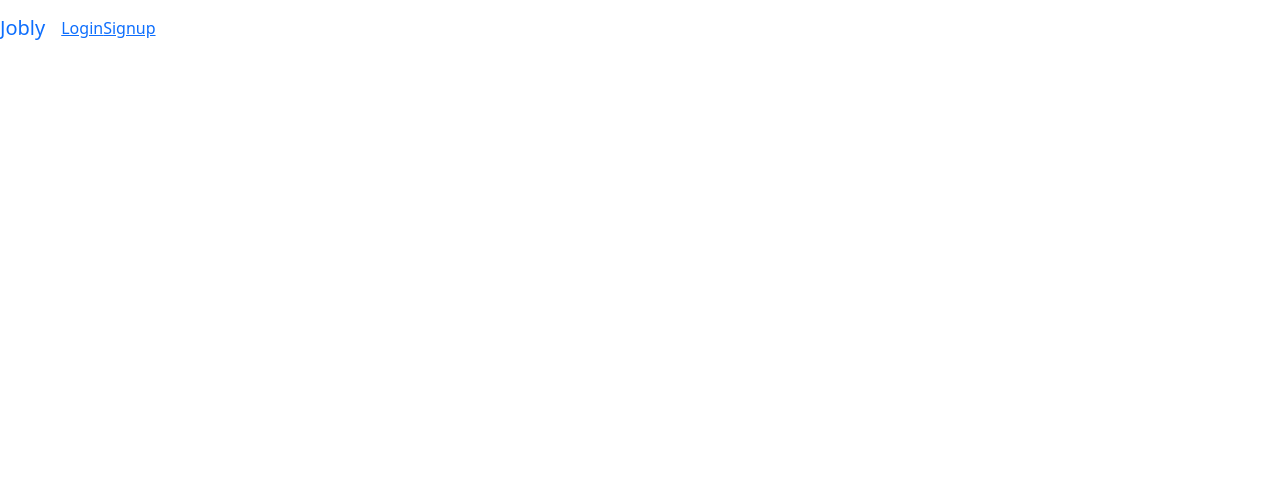
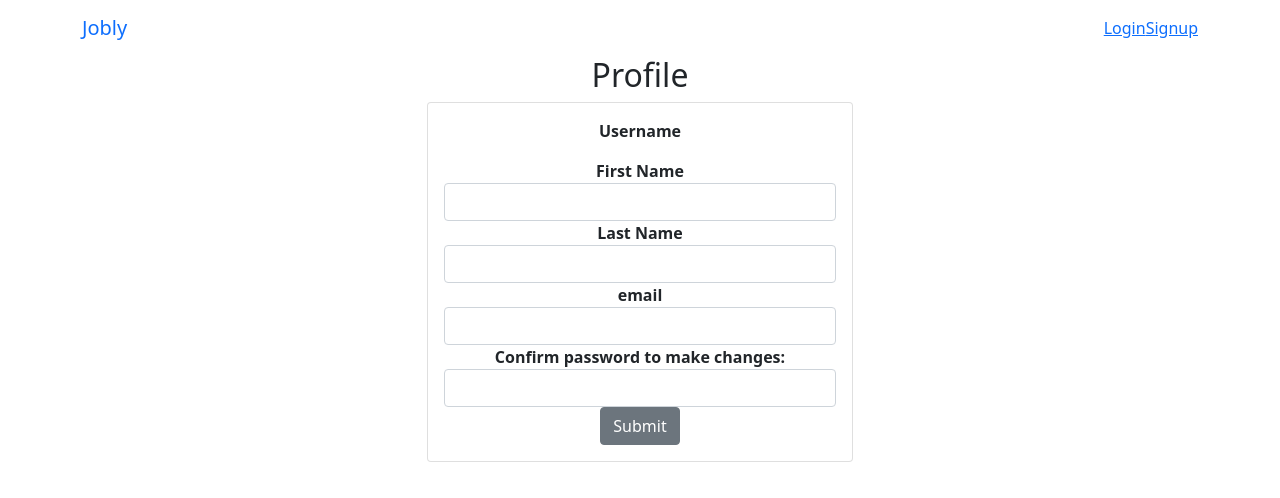
Before and after one commit to mrasdfdela/springboard_43_react-jobly, a React (Create React App) app in the folder jobly/: page /profile in a window 1280 px wide. Shown: the top 498 px of the page. Built offline with nearby package versions, Linux system fonts and the light colour scheme.

Commit message:
Step 3: Make your routes file; added profile form, updated forms with flexbox and card components

```diff
--- a/jobly/src/App.css
+++ b/jobly/src/App.css
@@ -2,37 +2,8 @@
   text-align: center;
 }
 
-.App-logo {
-  height: 40vmin;
-  pointer-events: none;
-}
-
-@media (prefers-reduced-motion: no-preference) {
-  .App-logo {
-    animation: App-logo-spin infinite 20s linear;
-  }
-}
-
-.App-header {
-  background-color: #282c34;
-  min-height: 100vh;
-  display: flex;
-  flex-direction: column;
-  align-items: center;
-  justify-content: center;
-  font-size: calc(10px + 2vmin);
-  color: white;
-}
-
-.App-link {
-  color: #61dafb;
-}
-
-@keyframes App-logo-spin {
-  from {
-    transform: rotate(0deg);
-  }
-  to {
-    transform: rotate(360deg);
-  }
-}
+/* Form {
+  max-width: 20em;
+  min-width: 10em;
+  margin: auto;
+} */
--- a/jobly/src/App.js
+++ b/jobly/src/App.js
@@ -5,11 +5,12 @@ import NavBar from "./NavBar";
 import Home from "./Home";
 import Login from "./Login";
 import Signup from "./Signup";
+import Profile from "./Profile";
 import './App.css';
 
 function App() {
   const user = { }
-  // const user={ firstName:"Jerry" }
+  // const user={ username: "jerryhsu", firstName:"Jerry", lastName:"Hsu", email:"jerryhsu830@gmail.com" }
   return (
     <div className="App">
       <BrowserRouter>
@@ -24,6 +25,9 @@ function App() {
           <Route exact path="/signup">
             <Signup />
           </Route>
+          <Route exact path="/profile">
+            <Profile user={user}/>
+          </Route>
         </Switch>
       </BrowserRouter>
     </div>
--- a/jobly/src/Login.js
+++ b/jobly/src/Login.js
@@ -1,6 +1,6 @@
 import React, {useState} from "react";
 import { useHistory } from "react-router-dom";
-import { Button, Form, Input, Label } from "reactstrap";
+import { Button, Card, CardBody, Form, Input, Label } from "reactstrap";
 import "./Login.css";
 
 function Login() {
@@ -20,8 +20,11 @@ function Login() {
   }
 
   return (
-    <div className="Login">
+    <div>
       <h2>Log In</h2>
+      <div class="d-flex justify-content-center">
+        <Card className="col-sm-4">
+          <CardBody>
             <Form className="form" onSubmit={handleSubmit}>
               <Label for="username">Username</Label>
               <Input
@@ -41,6 +44,9 @@ function Login() {
               />
               <Button className="btn btn-primary">Login</Button>
             </Form>
+          </CardBody>
+        </Card>
+      </div>
     </div>
   );
 }
--- a/jobly/src/NavBar.js
+++ b/jobly/src/NavBar.js
@@ -5,8 +5,8 @@ import { Navbar, Nav, NavItem } from "reactstrap";
 function NavBar({user}){
   console.log(user);
   return (
-    <>
-      <Navbar expand="md">
+    <div className="container">
+      <Navbar expand="ms">
         <NavLink exact to="/" className="navbar-brand">
           Jobly
         </NavLink>
@@ -27,7 +27,7 @@ function NavBar({user}){
           </NavItem>
         </Nav>
         ) :
-        <Nav className="ml-auto navbar">
+        <Nav className="mr-auto navbar">
           <NavItem>
             <NavLink to="/login">Login</NavLink>
           </NavItem>
@@ -37,7 +37,7 @@ function NavBar({user}){
         </Nav>
         }
       </Navbar>
-    </>
+    </div>
   )
 }
 
--- /dev/null
+++ b/jobly/src/Profile.css
@@ -0,0 +1,3 @@
+label {
+  font-weight: bold;
+}
--- /dev/null
+++ b/jobly/src/Profile.js
@@ -0,0 +1,57 @@
+import React from "react";
+import { useHistory } from "react-router-dom";
+import { Button, Card, CardBody, Form, Input, Label } from "reactstrap";
+import "./Profile.css";
+
+function Profile({user}){
+  function handleSubmit(e){
+    console.log(e);
+  }
+
+  return (
+    <div>
+      <h2>Profile</h2>
+      <div class="d-flex justify-content-center">
+        <Card className="col-sm-4">
+          <CardBody>
+            <Form onSubmit={handleSubmit}>
+              <Label>Username</Label>
+              <p>{user.username}</p>
+              <Label for="firstName">First Name</Label>
+              <Input
+                id="firstName"
+                name="firstName"
+                type="text"
+                value={user.firstName}
+              />
+              <Label for="lastName">Last Name</Label>
+              <Input
+                id="lastName"
+                name="lastName"
+                type="text"
+                value={user.lastName}
+              />
+              <Label for="email">email</Label>
+              <Input
+                id="email"
+                name="email"
+                type="email"
+                value={user.email}
+              />
+              <Label for="password">Confirm password to make changes:</Label>
+              <Input
+                id="password"
+                name="password"
+                type="password"
+                value={user.password}
+              />
+              <Button className="btn-primary">Submit</Button>
+            </Form>
+          </CardBody>
+        </Card>
+      </div>
+    </div>
+  )
+}
+
+export default Profile;
--- a/jobly/src/Signup.js
+++ b/jobly/src/Signup.js
@@ -1,6 +1,6 @@
 import React, { useState } from "react";
 import { useHistory } from "react-router-dom";
-import { Button, Form, Input, Label } from "reactstrap";
+import { Button, Card, CardBody, Form, Input, Label } from "reactstrap";
 import "./Signup.css";
 
 function Signup() {
@@ -20,8 +20,11 @@ function Signup() {
   };
 
   return (
-    <div className="Signup">
+    <div>
       <h2>Sign Up</h2>
+      <div class="d-flex justify-content-center">
+        <Card className="col-sm-4">
+          <CardBody>
             <Form className="form" onSubmit={handleSubmit}>
               <Label for="username">Username</Label>
               <Input
@@ -65,6 +68,9 @@ function Signup() {
               />
               <Button className="btn-primary">Submit</Button>
             </Form>
+          </CardBody>
+        </Card>
+      </div>
     </div>
   );
 }
```
Lines whose indentation alone changed are shown as unchanged.
